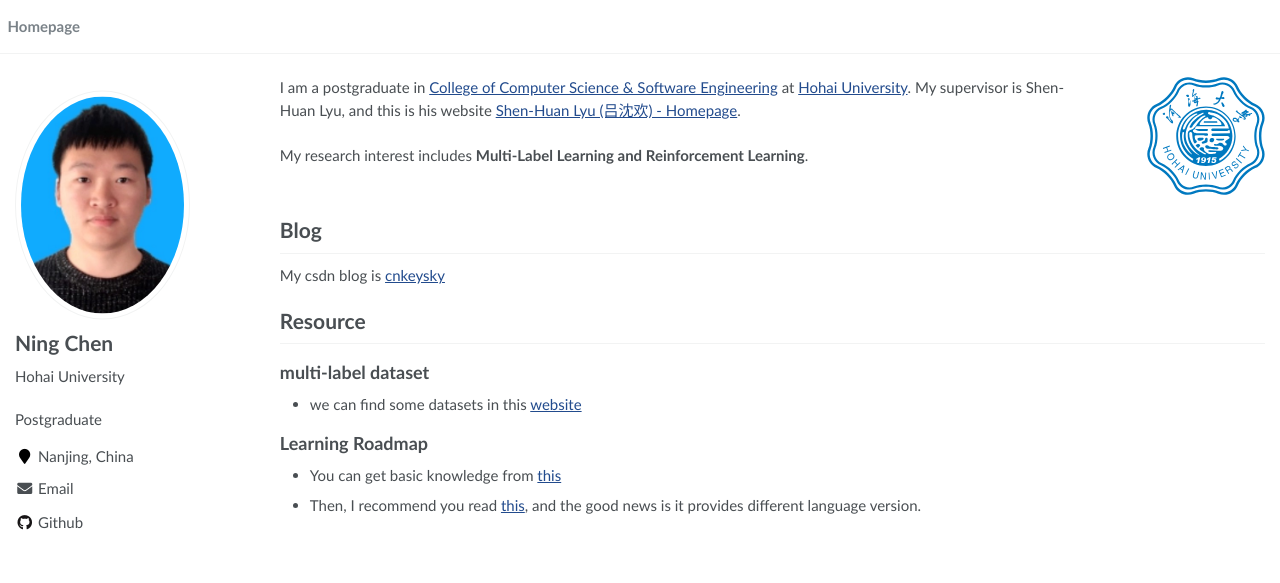
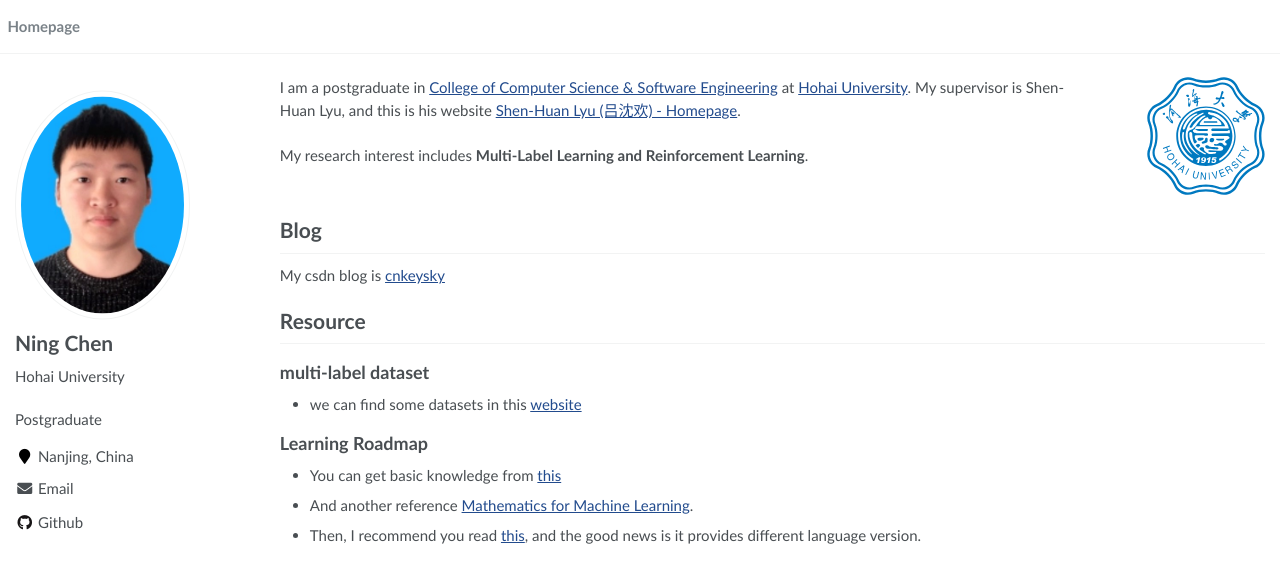
Before and after one commit to cnkeysky/cnkeysky.github.io, a Jekyll site: the page built from _pages/about.md, in a window 1280 px wide. Shown: the top 583 px of the page. Built offline with Jekyll 4.4.1, drawn with Linux system fonts in a browser that asks for light colours.

Commit message:
修改about.md

```diff
--- a/_pages/about.md
+++ b/_pages/about.md
@@ -80,6 +80,7 @@ My csdn blog is <a href='https://blog.csdn.net/cnkeysky'>cnkeysky</a>
 
 ## Learning Roadmap
 - You can get basic knowledge from <a href='https://github.com/Visualize-ML'>this</a>
+- And another reference <a href='https://github.com/dair-ai/Mathematics-for-ML'>Mathematics for Machine Learning</a>.
 - Then, I recommend you read <a href='https://d2l.ai/'>this</a>, and the good news is it provides different language version.
 
 <br><br><br><br>
```
